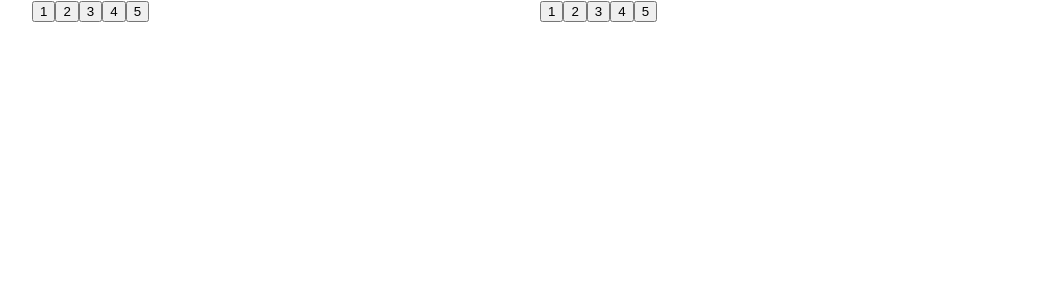
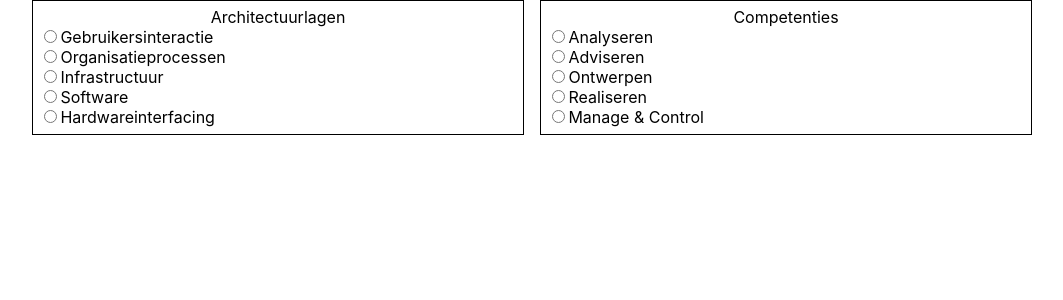
Before and after one commit to spark-156/leveling-education-framework, a Next.js app in the folder Frontend/: page / in a window 1280 px wide. Shown: the top 300 px of the page, without its empty margins (108-1171 px from the left). Built offline with nearby package versions, Linux system fonts and the light colour scheme.

Commit message:
✨ SelectOutOf component is radio form now

```diff
--- /dev/null
+++ b/Frontend/components/SelectOutOf.jsx
@@ -0,0 +1,19 @@
+
+import styles from '../styles/SelectOutOf.module.css'
+
+export default function SelectOutOf({ title, options, selectedFunction, id }) {
+
+
+  return <div className={styles.container}>
+      <div className={styles.title}>{title}</div>
+      <form>
+        {options.map(option => (
+          <>
+            <input id={option} type="radio" value={option} name={id}/>
+            <label htmlFor={option}>{option}</label>
+            <br />
+          </>
+        ))}
+      </form>
+  </div>
+}
--- a/Frontend/components/SelectOutOfFive.jsx
+++ /dev/null
@@ -1,12 +0,0 @@
-
-export default function SelectOutOfFive() {
-
-
-  return <div>
-      <button>1</button>
-      <button>2</button>
-      <button>3</button>
-      <button>4</button>
-      <button>5</button>
-  </div>
-}
--- a/Frontend/pages/index.js
+++ b/Frontend/pages/index.js
@@ -1,12 +1,25 @@
 import Head from 'next/head'
 import Image from 'next/image'
-import { useState } from 'react'
+import { useEffect, useState } from 'react'
 import styles from '../styles/Home.module.css'
 
-import SelectOutOfFive from '../components/SelectOutOfFive'
+import SelectOutOf from '../components/SelectOutOf'
 
 export default function Home() {
-  const [selectedHBOI, setSelectedHBOI] = useState("HBOI")
+  const [selectedHBOI, setSelectedHBOI] = useState("HBOI");
+  const [selectedArchitectuurlaag, setSelectedArchitectuurlaag] = useState("");
+  const [selectedActiviteit, setSelectedActiviteit] = useState("");
+
+  useEffect(() => {
+    setSelectedHBOI(`${selectedArchitectuurlaag} ${selectedActiviteit}`)
+  }, [selectedArchitectuurlaag, selectedActiviteit])
+
+  const architectuurlagen = ["Gebruikersinteractie", "Organisatieprocessen", "Infrastructuur", "Software", "Hardwareinterfacing"]
+  const activiteiten = ["Analyseren", "Adviseren", "Ontwerpen", "Realiseren", "Manage & Control"]
+
+  function setSelectedFunction() {
+
+  }
 
   return (
     <div className={styles.container}>
@@ -17,8 +30,8 @@ export default function Home() {
       </Head>
 
       <main className={styles.main}>
-          <SelectOutOfFive />
-          <SelectOutOfFive />
+          <SelectOutOf title="Architectuurlagen" options={architectuurlagen} id="architectuurlagen"/>
+          <SelectOutOf title="Competenties" options={activiteiten} id="activiteiten"/>
       </main>
 
       <footer className={styles.footer}>
--- /dev/null
+++ b/Frontend/styles/SelectOutOf.module.css
@@ -0,0 +1,8 @@
+.container {
+  padding: 0.4rem;
+  border: 1px solid black;
+}
+
+.title {
+  text-align: center;
+}
```
